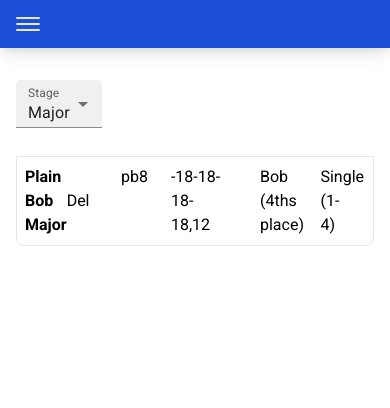
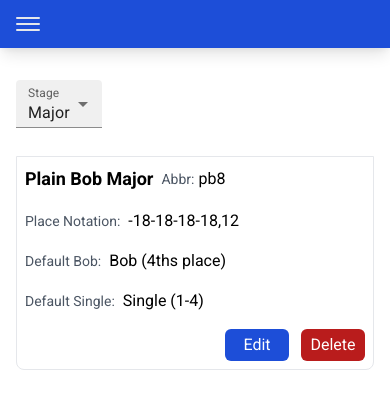
Before and after one commit to chrisjfield/CompositionProver, a React (Create React App) app: page /methods in a window 390 px wide. Shown: the top 408 px of the page. Built offline with nearby package versions, Linux system fonts and the light colour scheme.

Commit message:
Add some initial thoughts for mobile styling of method display

```diff
--- a/src/index.css
+++ b/src/index.css
@@ -4,7 +4,7 @@
 
 body {
   margin: 0;
-  font-family: "Roboto";
+  font-family: 'Roboto';
 }
 
 .modal-dimensions {
@@ -24,6 +24,7 @@ body {
   @apply py-2 pl-2 pr-6 overflow-hidden whitespace-nowrap overflow-ellipsis;
 }
 
+@screen sm {
   .methods-table--column__name {
     width: 27%;
   }
@@ -43,3 +44,4 @@ body {
   .methods-table--column__single {
     width: 17%;
   }
+}
--- a/src/pages/methods.tsx
+++ b/src/pages/methods.tsx
@@ -20,7 +20,7 @@ const MethodsPage = () => {
     <>
       <StageSelector />
       <div className="flex flex-col items-center w-full mx-auto max-w-7xl">
-        <div id="table-heading" className="hidden w-full text-gray-600 bg-gray-100 border border-gray-200 rounded-t-lg lg:flex methods-table--header">
+        <div className="hidden w-full text-gray-600 bg-gray-100 border border-gray-200 rounded-t-lg sm:flex methods-table--header">
           <div className="methods-table--column__name">Method Name</div>
           <div className="methods-table--column__abbr">Abbreviation</div>
           <div className="methods-table--column__notation">Place Notation</div>
@@ -29,15 +29,36 @@ const MethodsPage = () => {
         </div>
         <div className="w-full bg-white border border-gray-200 divide-y rounded-b-lg">
           {methods.filter((method) => method.stage === methodStage).map((method) => (
-            <div key={method.id} className="flex w-full border-gray-200 even:bg-gray-50 last:rounded-b-lg">
-              <div className="flex py-2 pl-2 pr-6 font-bold methods-table--column__name">
-                <p>{ method.name }</p>
-                <button type="button" onClick={() => deleteMethod(method.id)}>Del</button>
+            <div key={method.id} className="flex flex-wrap items-center w-full border-gray-200 sm:flex-nowrap even:bg-gray-50 last:rounded-b-lg">
+              <div className="block py-2 pl-2 sm:pr-6 sm:flex methods-table--column__name">
+                <p className="text-lg font-bold sm:text-base">{ method.name }</p>
+                <button type="button" className="hidden sm:inline-block" onClick={() => deleteMethod(method.id)}>Del</button>
               </div>
-              <p className="py-2 pl-2 pr-6 methods-table--column__abbr">{method.abbreviation}</p>
-              <p className="py-2 pl-2 pr-6 methods-table--column__notation">{method.placeNotation}</p>
-              <p className="py-2 pl-2 pr-6 methods-table--column__bob">{getCallName(method.defaultBob)}</p>
-              <p className="py-2 pl-2 pr-6 methods-table--column__single">{getCallName(method.defaultSingle)}</p>
+              <p className="py-2 pl-2 pr-6 methods-table--column__abbr">
+                <span className="mr-1 text-sm text-gray-600 sm:hidden">Abbr:</span>
+                {method.abbreviation}
+              </p>
+              <p className="w-full py-2 pl-2 pr-6 methods-table--column__notation">
+                <span className="mr-2 text-sm text-gray-600 sm:hidden">Place Notation:</span>
+                {method.placeNotation}
+              </p>
+              <p className="py-2 pl-2 pr-6 methods-table--column__bob">
+                <span className="mr-2 text-sm text-gray-600 sm:hidden">Default Bob:</span>
+                {getCallName(method.defaultBob)}
+
+              </p>
+              <p className="py-2 pl-2 pr-6 methods-table--column__single">
+                <span className="mr-2 text-sm text-gray-600 sm:hidden">Default Single:</span>
+                {getCallName(method.defaultSingle)}
+              </p>
+              <div className="flex items-center justify-end w-full p-2 sm:hidden">
+                <button type="button" onClick={() => {}} className="w-16 py-1 mr-3 text-white rounded-md bg-brand-primary hover:bg-brand-primary-dark focus:outline-none focus:ring-2 focus:ring-blue-300">
+                  Edit
+                </button>
+                <button type="button" onClick={() => {}} className="w-16 py-1 text-white bg-red-700 rounded-md hover:bg-red-800 focus:outline-none focus:ring-2 focus:ring-red-300">
+                  Delete
+                </button>
+              </div>
             </div>
           ))}
         </div>
```
Lines whose indentation alone changed are shown as unchanged.
